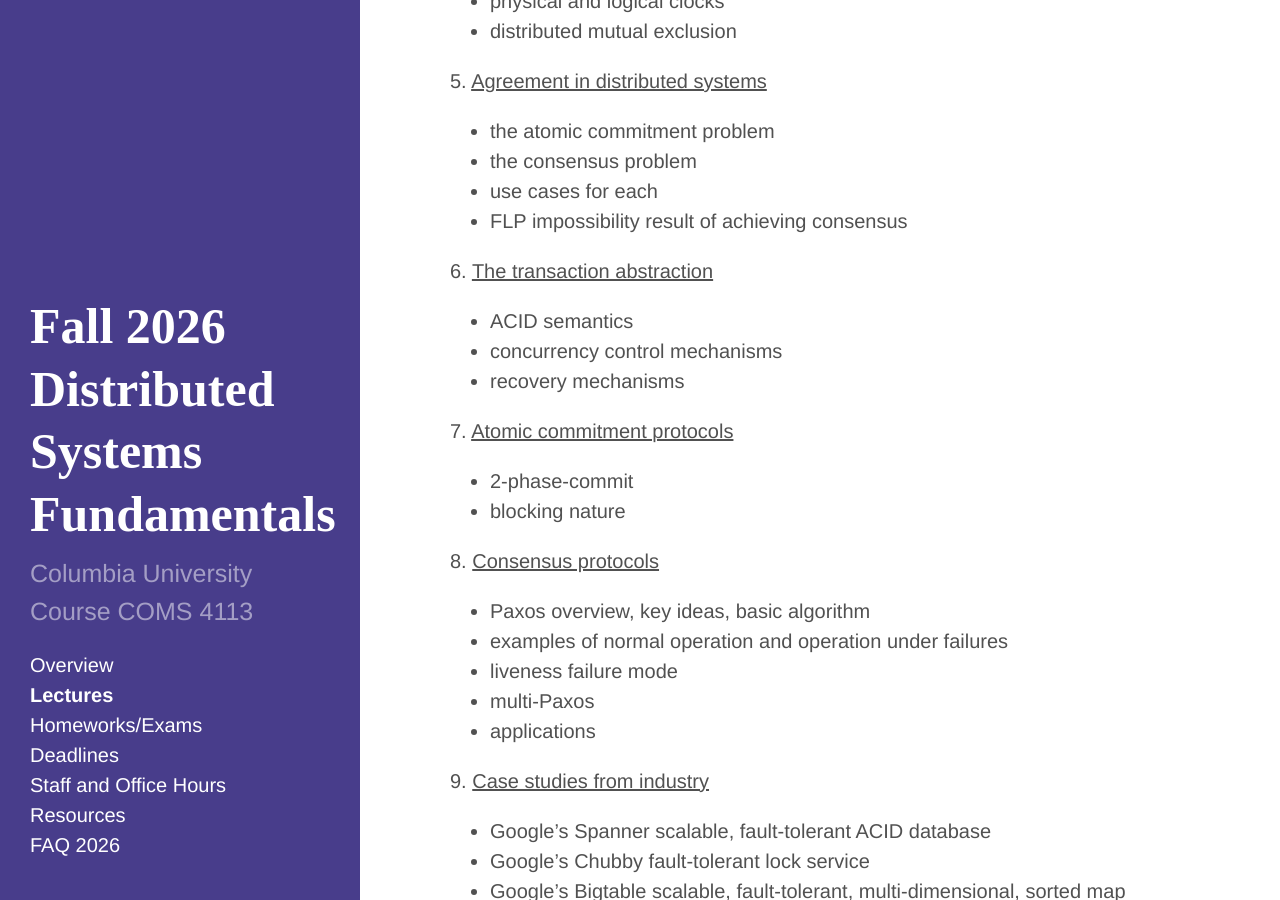
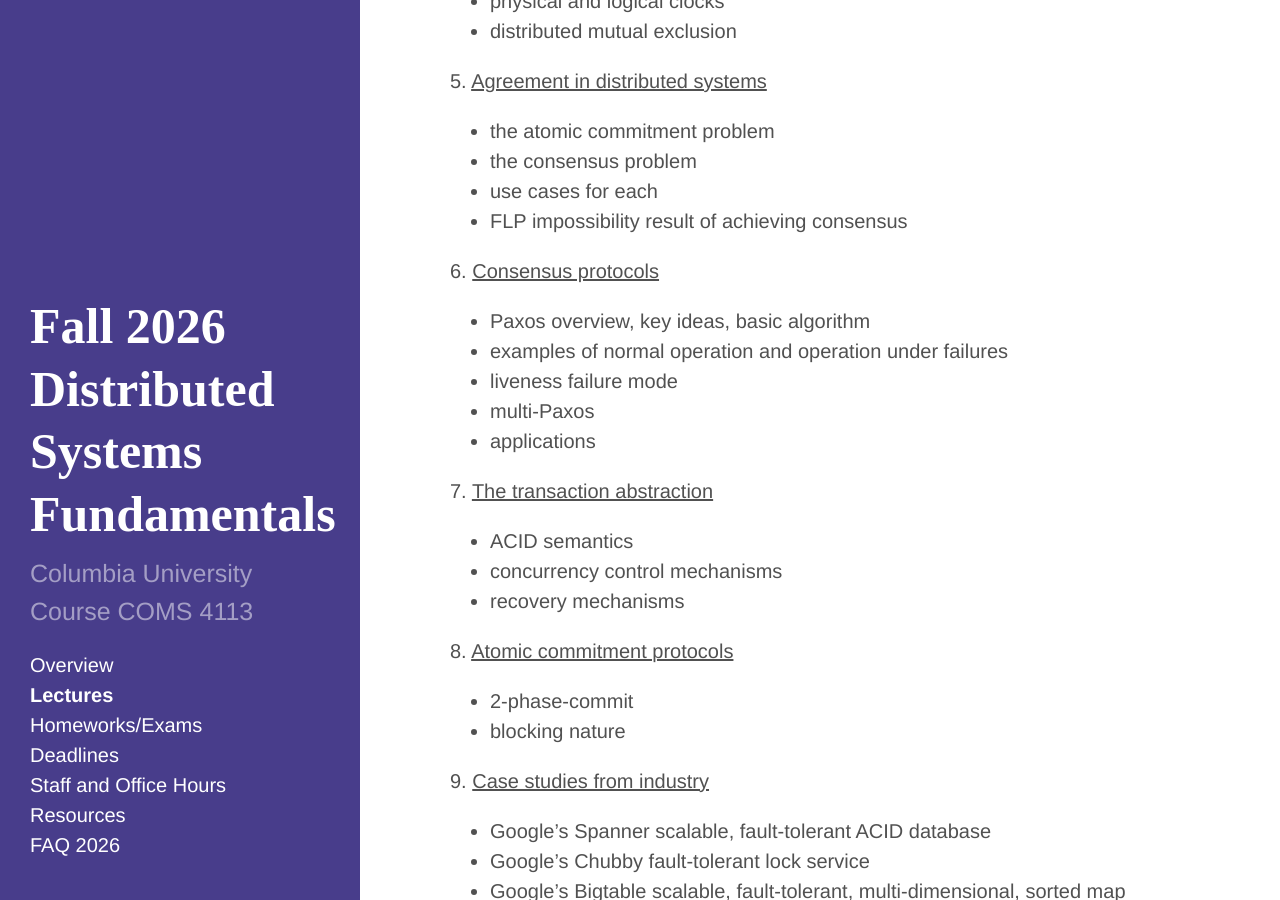
Before and after one commit to frankeh/cu-ds1-2026-fall, a Jekyll site: the page built from 01-lectures.md, in a window 1280 px wide and 900 px high, scrolled down 954 px. Built offline with Jekyll 4.4.1, drawn with Linux system fonts in a browser that asks for light colours.

```diff
--- a/01-lectures.md
+++ b/01-lectures.md
@@ -37,21 +37,21 @@ Lecture notes are linked as they become available.
    * use cases for each
    * FLP impossibility result of achieving consensus
 
-6\. [The transaction abstraction]({{ site.baseurl }}/lectures/06-local-transactions.pdf)
-   * ACID semantics
-   * concurrency control mechanisms
-   * recovery mechanisms
-
-7\. [Atomic commitment protocols]({{ site.baseurl }}/lectures/07-two-phase-commit.pdf)
-   * 2-phase-commit
-   * blocking nature
-
-8\. [Consensus protocols]({{ site.baseurl }}/lectures/08-consensus.pdf)
+6\. [Consensus protocols]({{ site.baseurl }}/lectures/06-consensus.pdf)
    * Paxos overview, key ideas, basic algorithm
    * examples of normal operation and operation under failures
    * liveness failure mode
    * multi-Paxos
    * applications
+
+7\. [The transaction abstraction]({{ site.baseurl }}/lectures/07-local-transactions.pdf)
+   * ACID semantics
+   * concurrency control mechanisms
+   * recovery mechanisms
+
+8\. [Atomic commitment protocols]({{ site.baseurl }}/lectures/08-two-phase-commit.pdf)
+   * 2-phase-commit
+   * blocking nature
 
 9\. [Case studies from industry]({{ site.baseurl }}/lectures/09-industry.pdf)
    * Google's Spanner scalable, fault-tolerant ACID database
```
